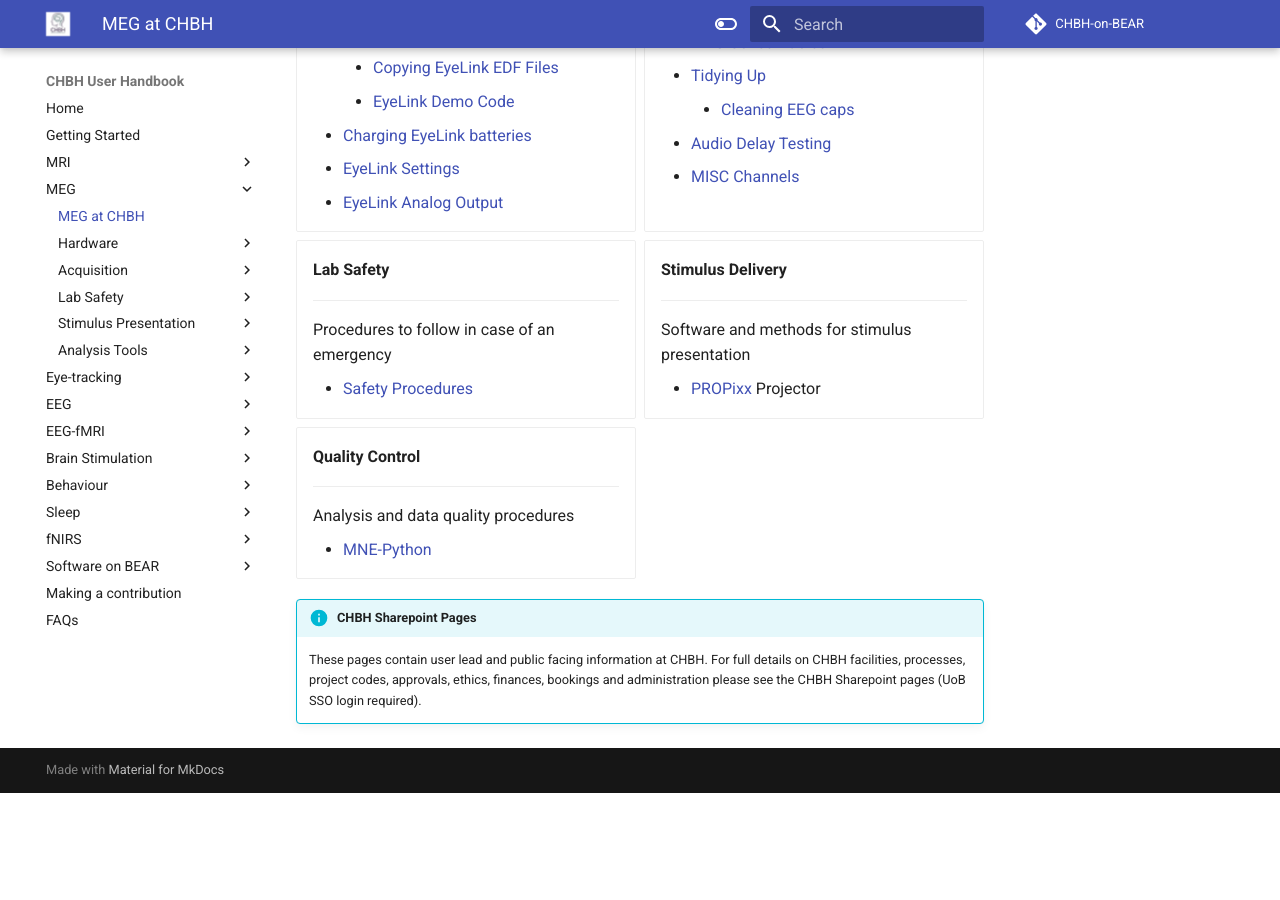
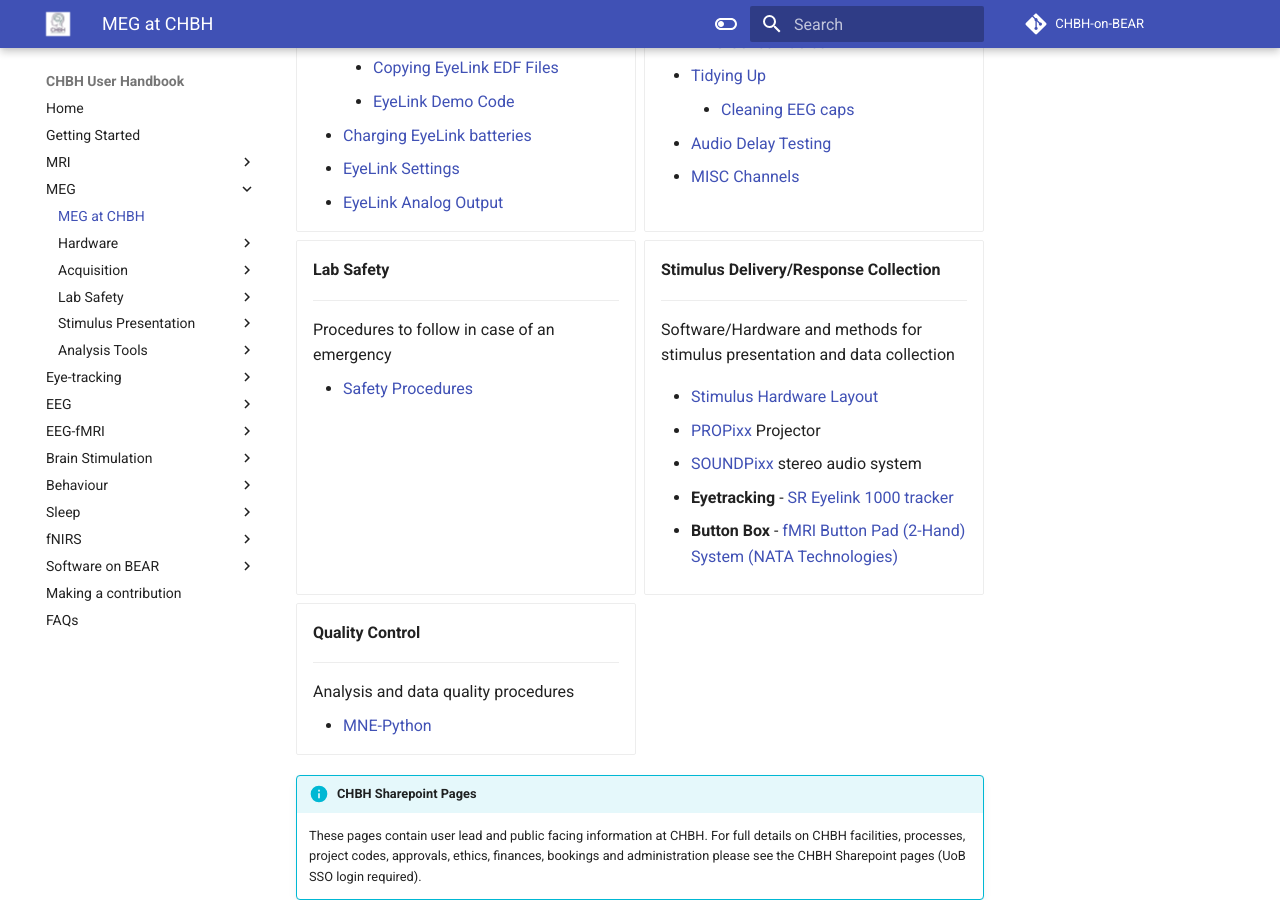
Before and after one commit to chbh-opensource/chbh-on-bear, an MkDocs documentation site: the page built from docs/meg/index.md, in a window 1280 px wide and 900 px high, scrolled down 604 px. Built offline with MkDocs 1.6.1 and Material for MkDocs 9.7.7, drawn with Linux system fonts in a browser that asks for light colours; comment, search, counter and statistics services are not loaded; before the commit the page ends 1397 px from its top, so only the background shows below that.

Commit message:
Adding to MEG Splash page

```diff
--- a/docs/meg/index.md
+++ b/docs/meg/index.md
@@ -57,13 +57,21 @@
 	- [Safety Procedures](labsafety/labsafety.md)
 
 
--   **Stimulus Delivery**
+-   **Stimulus Delivery/Response Collection**
 
     ---
 
-    Software and methods for stimulus presentation
+    Software/Hardware and methods for stimulus presentation and data collection
+
+	- [Stimulus Hardware Layout](../meg/pdfs/MEG_Stimulus_Hardware_Layout.pdf)
 
 	- [PROPixx](stimulus/propixx.md) Projector
+
+	- [SOUNDPixx](https://vpixx.com/products/soundpixx/) stereo audio system
+
+	- **Eyetracking** - [SR Eyelink 1000 tracker](https://www.sr-research.com/eyelink-1000-plus/)
+
+	- **Button Box** - [fMRI Button Pad (2-Hand) System (NATA Technologies)](https://natatech.com/products/complete-response-systems/fmri-button-pad-2-hand-system)
 
 
 -   **Quality Control**
--- a/mkdocs.yml
+++ b/mkdocs.yml
@@ -104,6 +104,7 @@
     - Lab Safety:
       - Procedures: meg/labsafety/labsafety.md
     - Stimulus Presentation:
+      - Stimulus Hardware Layout: meg/pdfs/MEG_Stimulus_Hardware_Layout.pdf
       - VPixx Projector: meg/stimulus/propixx.md
     - Analysis Tools:
       - MNE-Python: meg/analysis/mne.md
```
Also changed, not shown: 1 other file.
